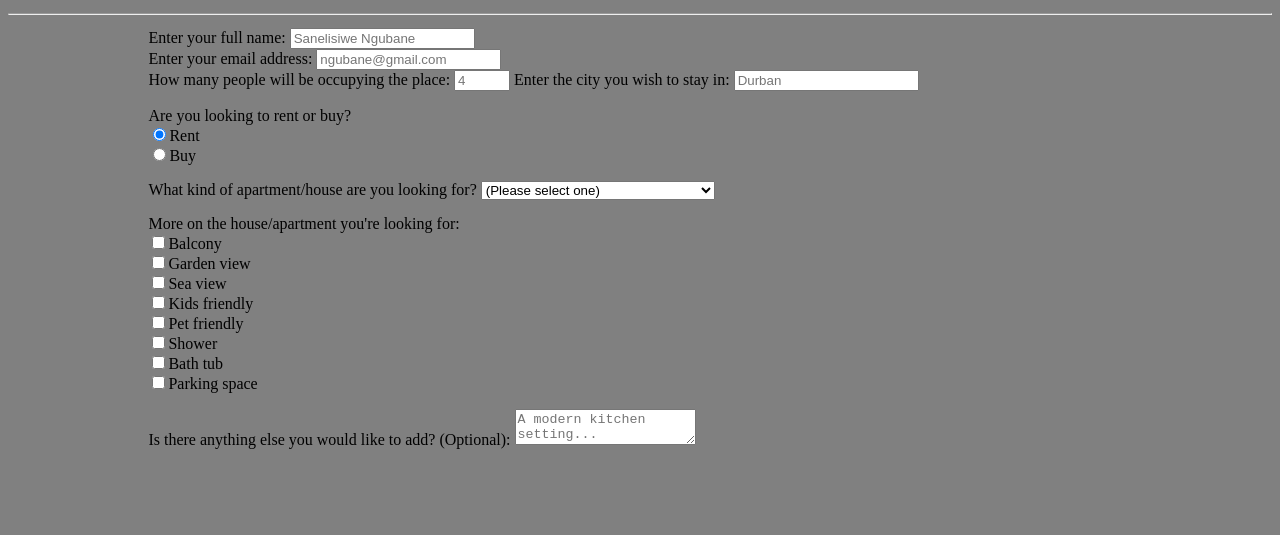
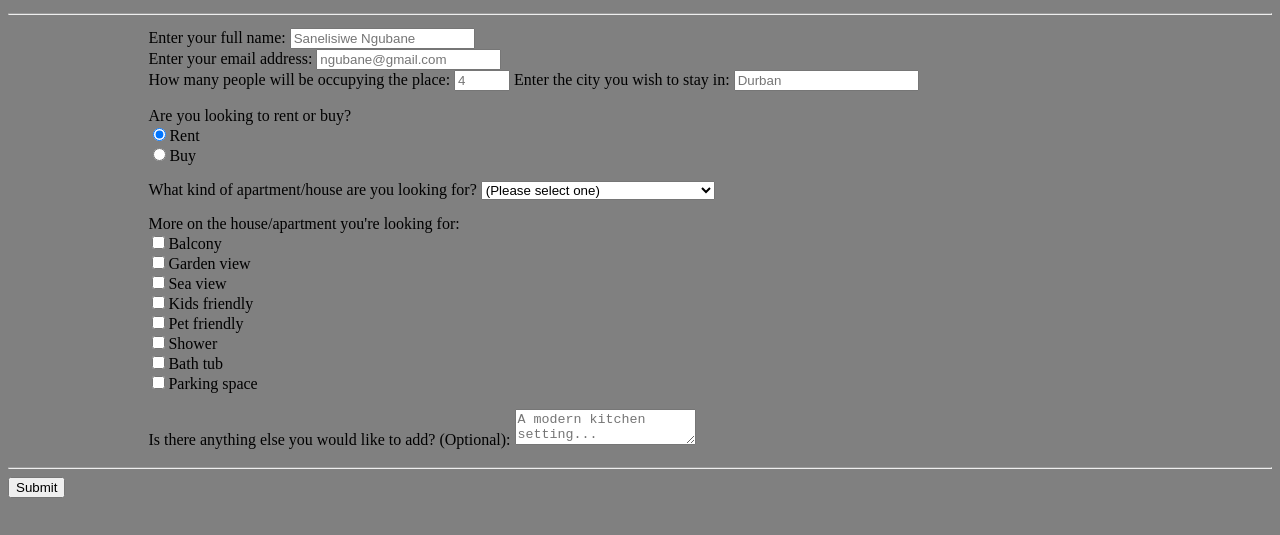
Before and after one commit to SANEH69/survey-form, a plain HTML site: page index.html in a window 1280 px wide. Shown: the part 101-636 px from the top of the page. Drawn offline with Linux system fonts and the light colour scheme.

Commit message:
Added a submit button to my project

```diff
--- a/index.html
+++ b/index.html
@@ -72,3 +72,10 @@
           </fieldset>
           </form>
           </section>
+          <hr>
+          <input type="submit" id="submit" value="Submit" />
+        </form>
+      </section>
+    </main>
+  </body>
+</html>
```
